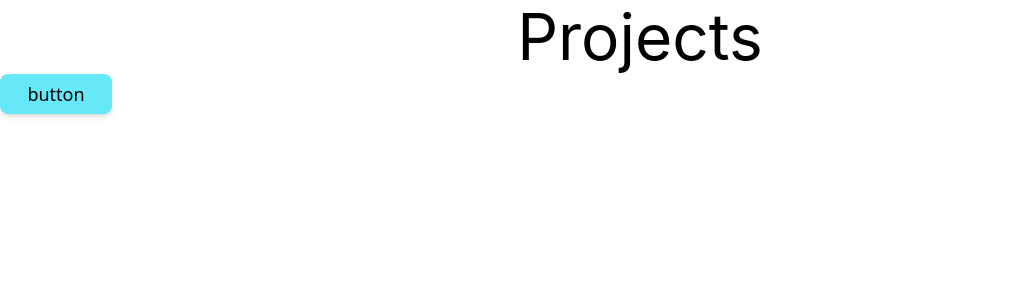
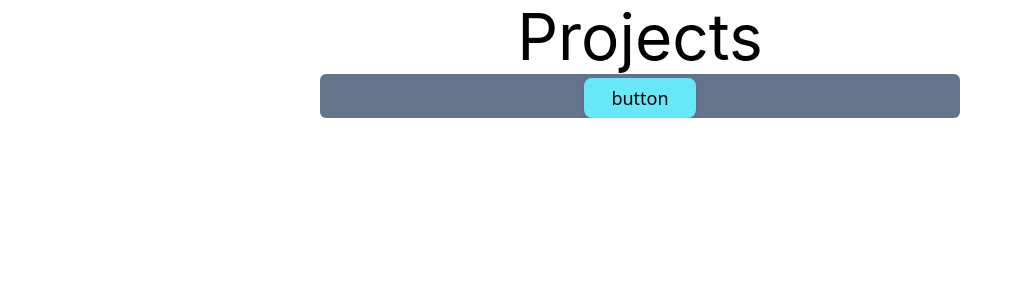
Before and after one commit to greenervigil/next-portfolio, a Next.js app: page /projects in a window 1280 px wide. Shown: the top 300 px of the page, without its empty margins (0-1023 px from the left). Built offline with nearby package versions, Linux system fonts and the light colour scheme.

Commit message:
adding card and container components

```diff
--- a/components/button/button.tsx
+++ b/components/button/button.tsx
@@ -15,7 +15,7 @@ const Button: React.FC<ButtonProps> = ({
         <button
             type='button'
             aria-label={ariaLabel || label}
-            className='bg-cyan-300 rounded-lg border-cyan-400 text-black text-center text-lg h-10 w-28 shadow-md font-sans hover:bg-cyan-800 hover:text-cyan-400 hover:rounded-lg'
+            className='bg-cyan-300 rounded-lg border-cyan-400 text-black text-center text-lg h-10 w-28 shadow-md font-sans hover:bg-cyan-800 hover:text-cyan-400 hover:rounded-lg hover:shadow-lg hover:shadow-cyan-400'
             onClick={handleOnclick}
         >
             {label}
--- /dev/null
+++ b/components/card/card.tsx
@@ -0,0 +1,17 @@
+import { ReactNode } from "react";
+
+interface CardProps {
+    children: ReactNode;
+}
+
+const Card: React.FC<CardProps> = ({
+    children
+}) => {
+    return (
+        <div className="w-1/2 text-black h-min text-center my-0 mx-auto pt-1 overflow-y-hidden rounded-md bg-slate-500">
+            {children}
+        </div>
+    )
+}
+
+export default Card;
--- /dev/null
+++ b/components/container/container.tsx
@@ -0,0 +1,14 @@
+interface ContainerProps {
+    children?: any;
+}
+const Container: React.FC<ContainerProps> = ({
+    children
+}) => {
+    return (
+        <div className="p-4">
+            {children}
+        </div>
+    )
+}
+
+export default Container;
--- a/pages/projects.tsx
+++ b/pages/projects.tsx
@@ -1,5 +1,7 @@
 import { NextPage } from "next";
 import Button from "../components/button/button";
+import Card from "../components/card/card";
+import Container from "../components/container/container";
 import styles from '../styles/Home.module.css'
 
 const Projects: NextPage = () => {
@@ -7,7 +9,9 @@ const Projects: NextPage = () => {
         <div className={styles.container}>
             <main className={styles.main}>
                 <h1 className={styles.title}>Projects</h1>
-                <Button label="button"/>
+                <Card>
+                    <Button label="button"/>
+                </Card>
             </main>
         </div>
     )
```
